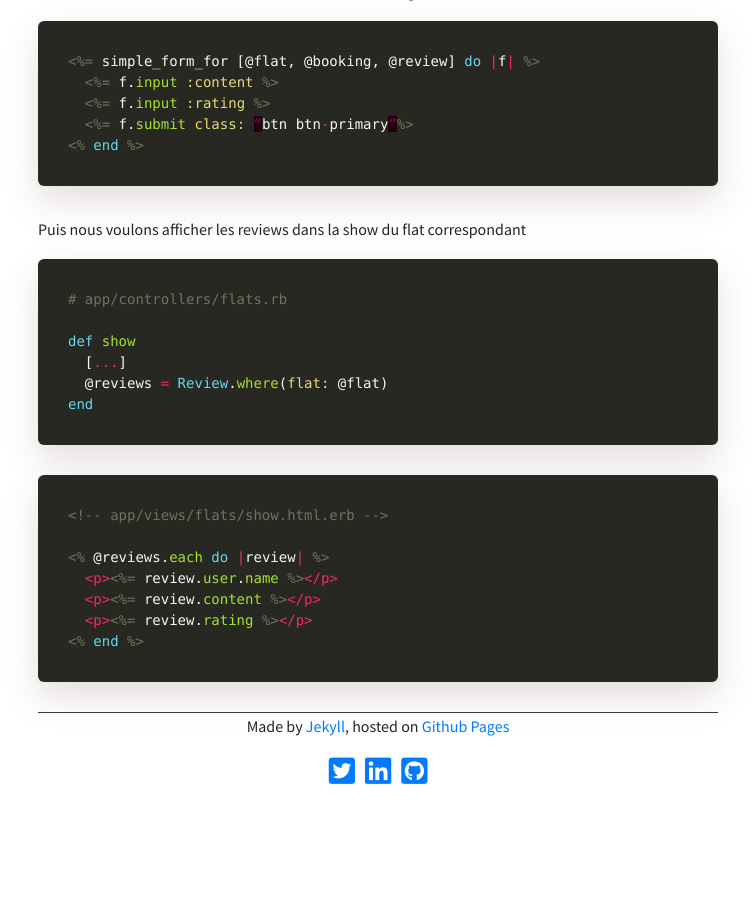
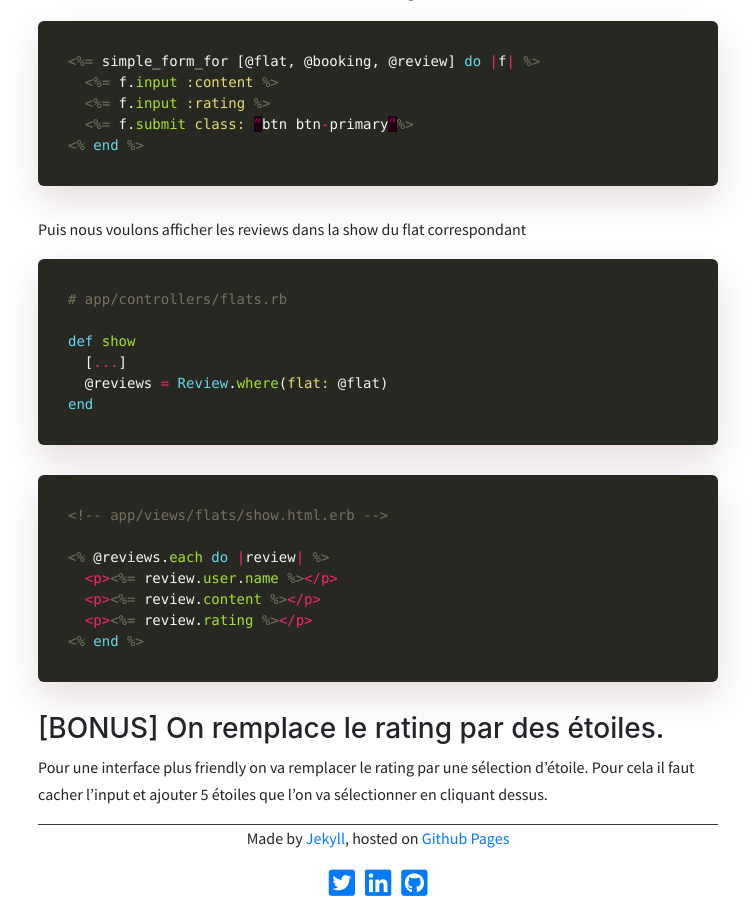
Before and after one commit to alexandrebk/alexandrebk.github.io, a Jekyll site: the page built from _posts/2000-01-01-draft-simple-form.md, in a window 1280 px wide and 900 px high, scrolled down 3138 px. Shown: the whole window, without its empty margins (262-1017 px from the left). Built offline with Jekyll 4.4.1, drawn with Linux system fonts in a browser that asks for light colours; nearby versions of some CDN libraries; before the commit the page ends 3926 px from its top, so only the background shows below that.

Commit message:
Update Reviws with Simple Form

````diff
--- a/_posts/2000-01-01-draft-simple-form.md
+++ b/_posts/2000-01-01-draft-simple-form.md
@@ -158,3 +158,7 @@ end
   <p><%= review.rating %></p>
 <% end %>
 ```
+
+### [BONUS] On remplace le rating par des étoiles.
+
+Pour une interface plus friendly on va remplacer le rating par une sélection d'étoile. Pour cela il faut cacher l'input et ajouter 5 étoiles que l'on va sélectionner en cliquant dessus.
````
